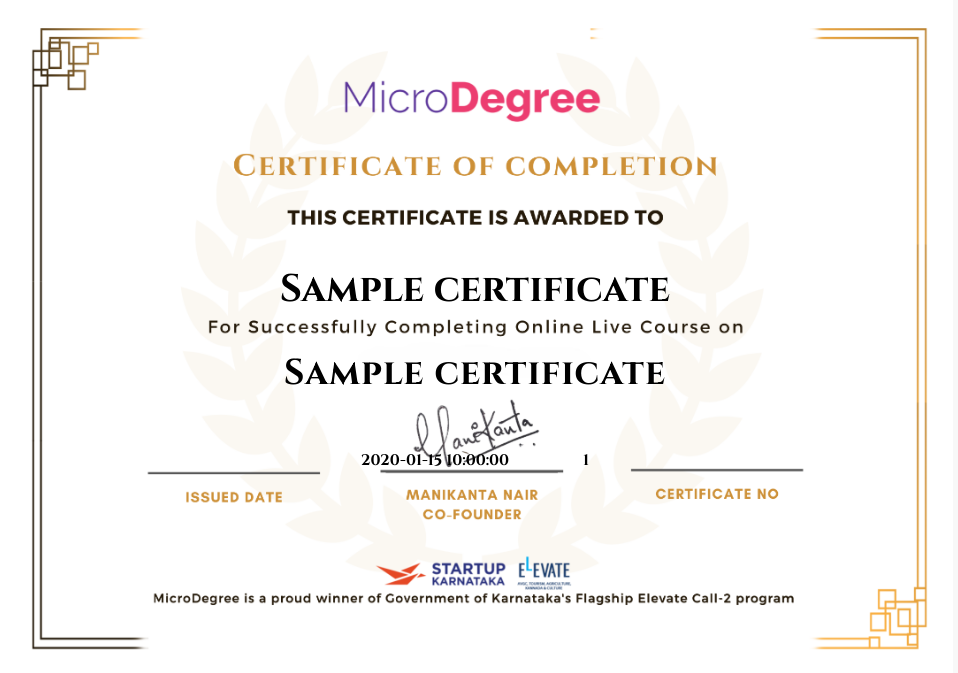
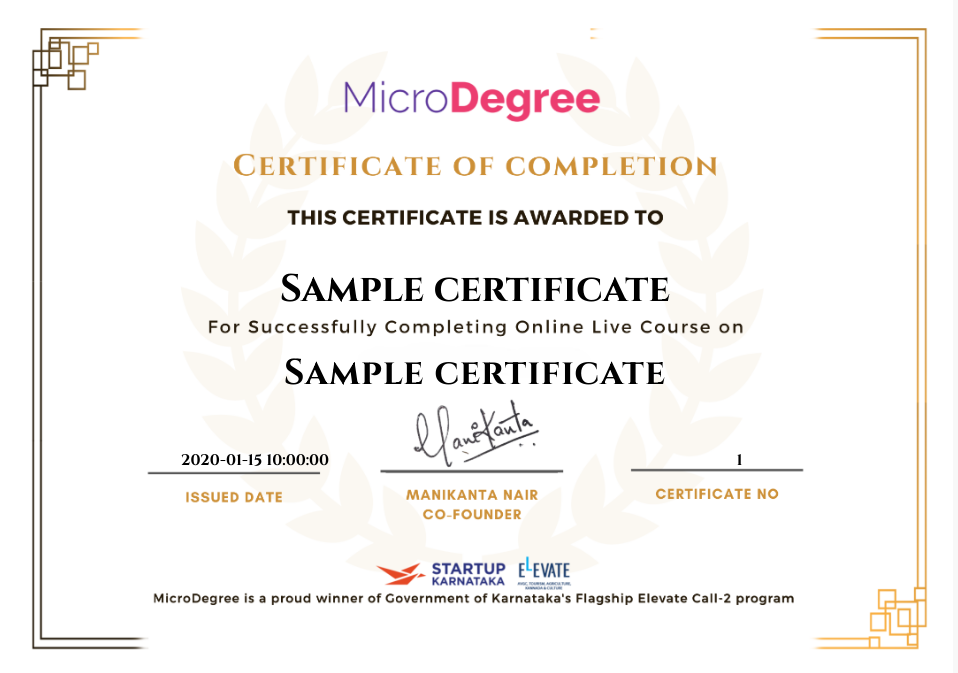
Before and after one commit to placements-microdegree/CERTIFICATE, a FastAPI app: template templates/certificate.html in a window 1280 px wide. Shown: the part 64-737 px from the top of the page, without its empty margins (165-1123 px from the left). Run offline with FastAPI, Linux system fonts and the light colour scheme; the template is opened without the code that fills it: most values are stand-ins (such as "Sample title", 1, 10 or a date in 2020).

Commit message:
Update certificate.html

```diff
--- a/templates/certificate.html
+++ b/templates/certificate.html
@@ -61,7 +61,7 @@
     .date {
       position: absolute;
       bottom: 30%;
-      left: 40.5%;
+      left: 25.5%;
       font-size: clamp(0.7rem, 1.2vw, 1.1rem);
       font-weight: bold;
     }
@@ -69,7 +69,7 @@
     .certid {
       position: absolute;
       bottom: 30%;
-      right: 40.5%;
+      right: 27.7%;
       font-size: clamp(0.7rem, 1.2vw, 1.1rem);
       font-weight: bold;
     }
```
